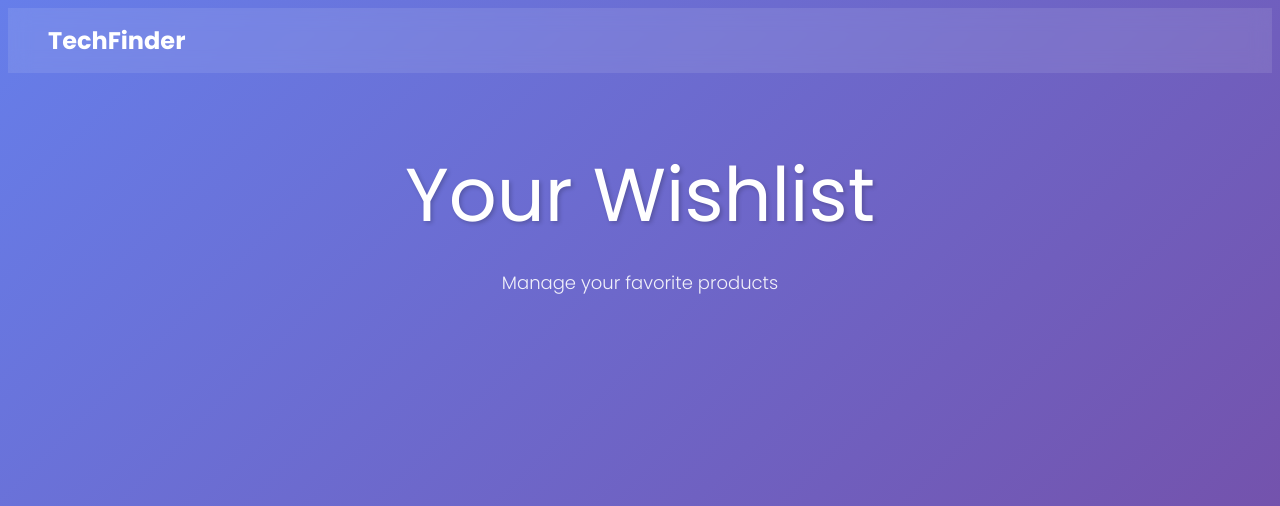
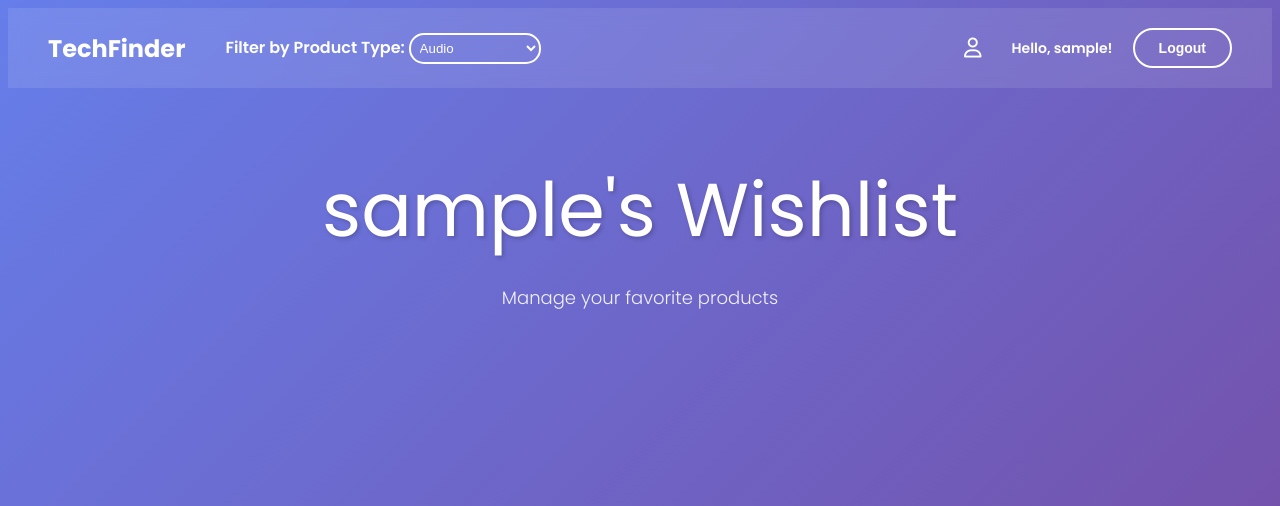
Before and after one commit to Lucas-Kurth/Tech-Product-Website, a Flask app: page /wishlist in a window 1280 px wide. Shown: the top 506 px of the page. Run offline with Flask 3, Linux system fonts and the light colour scheme; the visitor is signed in with stand-in values (Sample User, id 1).

Commit message:
added a dropdown to wishlist page

```diff
--- a/app.py
+++ b/app.py
@@ -44,7 +44,8 @@ def wishlist():
     if 'user_id' not in session:
         return redirect(url_for('login'))
 
-    return render_template("wishlist.html")
+    username = session.get('username', 'User')
+    return render_template("wishlist.html", username=username)
 
 @app.route("/profile")
 def profile():
--- a/static/css/wishlist.css
+++ b/static/css/wishlist.css
@@ -23,6 +23,25 @@ body {
     color: white;
     text-decoration: none;
 }
+
+.nav-dropdown {
+    margin-right: auto;
+    padding-left: 40px;
+    display: flex;
+    text-decoration: none;
+    color: white;
+    font-weight: 600;
+    font-size: 16px;
+}
+
+#productType {
+    color: white;
+    background: transparent;
+    border: 2px solid white;
+    border-radius: 15px;
+    padding: 5px;
+}
+
 
 .nav-actions {
     display: flex;
--- a/static/js/auth.js
+++ b/static/js/auth.js
@@ -12,7 +12,7 @@ async function updateNavbar() {
                 <a href="/profile" class="nav-icon" title="Profile">
                     <i class="fa-regular fa-user"></i>
                 </a>
-                <span class="nav-username">Welcome, ${data.username}!</span>
+                <span class="nav-username">Hello, ${data.username}!</span>
                 <a href="/wishlist" class="nav-btn nav-btn-wishlist">Wishlist</a>
                 <button id="logoutBtn" class="nav-btn nav-btn-logout">Logout</button>
             `;
--- a/static/js/wishlist.js
+++ b/static/js/wishlist.js
@@ -0,0 +1,58 @@
+// Check authentication status and update navbar accordingly
+async function updateNavbar() {
+    try {
+        const response = await fetch('/api/auth/status');
+        const data = await response.json();
+
+        const navActions = document.querySelector('.nav-actions');
+
+        if (data.authenticated) {
+            // User is logged in - show personalized navbar
+            navActions.innerHTML = `
+                <a href="/profile" class="nav-icon" title="Profile">
+                    <i class="fa-regular fa-user"></i>
+                </a>
+                <span class="nav-username">Hello, ${data.username}!</span>
+                <button id="logoutBtn" class="nav-btn nav-btn-logout">Logout</button>
+            `;
+
+            // Add logout functionality
+            const logoutBtn = document.getElementById('logoutBtn');
+            logoutBtn.addEventListener('click', async () => {
+                try {
+                    const logoutResponse = await fetch('/api/logout', {
+                        method: 'POST',
+                        headers: {
+                            'Content-Type': 'application/json'
+                        }
+                    });
+
+                    const logoutData = await logoutResponse.json();
+
+                    if (logoutData.success) {
+                        // Redirect to home and reload to show logged-out navbar
+                        window.location.href = '/';
+                    } else {
+                        alert('Logout failed. Please try again.');
+                    }
+                } catch (error) {
+                    console.error('Logout error:', error);
+                    alert('An error occurred during logout.');
+                }
+            });
+
+        } else {
+            // User is NOT logged in - show login/register buttons
+            navActions.innerHTML = `
+                <a href="/wishlist" class="nav-btn nav-btn-wishlist">Wishlist</a>
+                <a href="/login" class="nav-btn nav-btn-login">Login</a>
+                <a href="/register" class="nav-btn nav-btn-register">Register</a>
+            `;
+        }
+    } catch (error) {
+        console.error('Error checking auth status:', error);
+    }
+}
+
+// Run when page loads
+document.addEventListener('DOMContentLoaded', updateNavbar);
--- a/templates/wishlist.html
+++ b/templates/wishlist.html
@@ -15,17 +15,33 @@
         <div class="nav-logo">
             <a href="/">TechFinder</a>
         </div>
+
+        <div class="nav-dropdown">
+            <form action="#">
+                <label for="productType">Filter by Product Type:</label>
+                <select name="productType" id="productType">
+                    <option value="Audio">Audio</option>
+                    <option value="Laptops">Laptops</option>
+                    <option value="PC Components">PC Components</option>
+                    <option value="Smartphones">Smartphones</option>
+                    <option value="Tablets">Tablets</option>
+                    <option value="Wearables">Wearables</option>
+                </select>
+            </form>
+        </div>
+
         <div class="nav-actions">
-
+            <a href="#" class="nav-icon" title="Profile">
+                <i class="fa-regular fa-user"></i>
+            </a>
         </div>
     </nav>
 
     <!-- Header Section -->
     <header class="header">
-        <h1 class="head1">Your Wishlist</h1>
+        <h1 class="head1">{{ username }}'s Wishlist</h1>
         <p class="subtitle">Manage your favorite products</p>
     </header>
-
 
     <!-- Link to JavaScript file -->
     <script src="{{ url_for('static', filename='js/wishlist.js') }}"></script>
```
Also changed, not shown: static/css/style.css (+6 -7 lines).
